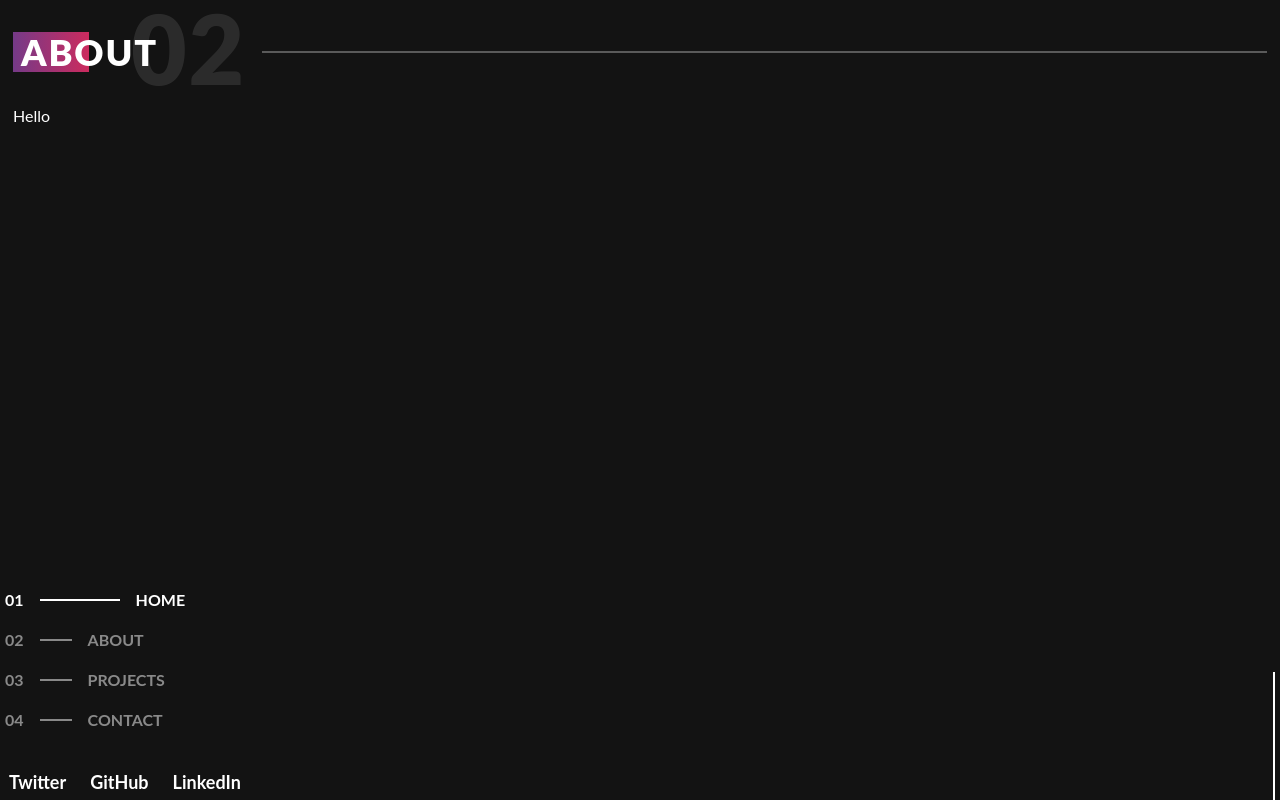
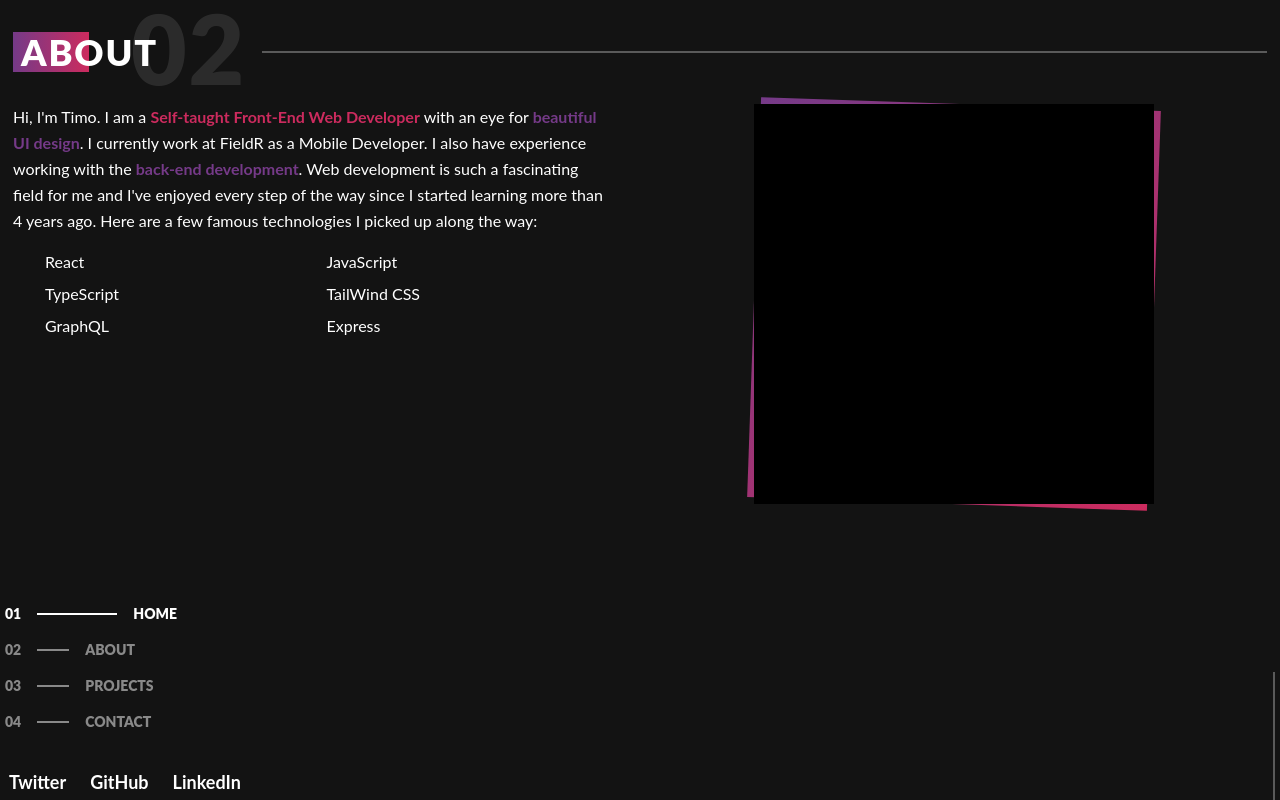
Before and after one commit to timo-tech19/my-portfolio-v2, a Next.js app: page / in a window 1280 px wide. Built offline with nearby package versions, Linux system fonts and the light colour scheme.

Commit message:
create about section

```diff
--- a/pages/components/Logo.tsx
+++ b/pages/components/Logo.tsx
@@ -7,7 +7,7 @@ function Logo() {
     <div className="flex flex-col text-white">
       <div className="">{/* <ReactLogo /> */}</div>
       <div className="">{/* <JS /> */}</div>
-      <div className="absolute bottom-0 right-0 h-32 border-l-2 border-l-white" />
+      <div className="absolute bottom-0 right-0 h-32 border-l-2 border-l-white opacity-30" />
     </div>
   )
 }
--- a/pages/components/Navbar.tsx
+++ b/pages/components/Navbar.tsx
@@ -52,7 +52,7 @@ function Navbar() {
           <li key={i}>
             <Link href={href}>
               <div
-                className={`mb-4 flex cursor-pointer items-center font-bold uppercase text-white ${
+                className={`mb-4 flex cursor-pointer items-center text-sm font-black uppercase text-white ${
                   activeLink !== i ? 'opacity-50' : ''
                 }`}
               >
--- a/pages/components/Section.tsx
+++ b/pages/components/Section.tsx
@@ -5,7 +5,7 @@ interface Props {
 }
 function Section({ children }: Props) {
   return (
-    <section className="pt-8">
+    <section className="h-full  pt-8">
       <div className="mb-8 flex items-center">
         <h3 className="relative px-2 text-4xl font-black uppercase tracking-wider before:absolute before:-right-20 before:-top-8 before:text-8xl before:font-black  before:opacity-10 before:content-['02']">
           <div className="absolute top-0 left-0 h-full w-1/2 bg-gradient-to-r from-primary to-secondary" />
--- a/pages/containers/About.tsx
+++ b/pages/containers/About.tsx
@@ -4,7 +4,39 @@ import Section from '../components/Section'
 function About() {
   return (
     <Section>
-      <h3>Hello</h3>
+      <div className="flex">
+        <div className="mb-2 w-1/2">
+          <p className="pr-8 leading-relaxed">
+            Hi, I'm Timo. I am a{' '}
+            <span className="font-bold text-secondary">
+              Self-taught Front-End Web Developer
+            </span>{' '}
+            with an eye for{' '}
+            <span className="font-bold text-primary">beautiful UI design</span>.
+            I currently work at FieldR as a Mobile Developer. I also have
+            experience working with the{' '}
+            <span className="font-bold text-primary">back-end development</span>
+            . Web development is such a fascinating field for me and I've
+            enjoyed every step of the way since I started learning more than 4
+            years ago. Here are a few famous technologies I picked up along the
+            way:
+          </p>
+          <ul className="mt-4 flex w-full flex-wrap px-8">
+            <li className="mb-2 w-1/2">React</li>
+            <li className="mb-2 w-1/2">JavaScript</li>
+            <li className="mb-2 w-1/2">TypeScript</li>
+            <li className="mb-2 w-1/2">TailWind CSS</li>
+            <li className="mb-2 w-1/2">GraphQL</li>
+            <li className="mb-2 w-1/2">Express</li>
+          </ul>
+        </div>
+        <div className="flex w-1/2 items-center justify-center">
+          <div className="relative h-[25rem] w-[25rem]">
+            <div className="absolute h-full w-full rotate-2 bg-gradient-to-br from-primary to-secondary"></div>
+            <div className="absolute h-full w-full bg-[#000]"></div>
+          </div>
+        </div>
+      </div>
     </Section>
   )
 }
```
